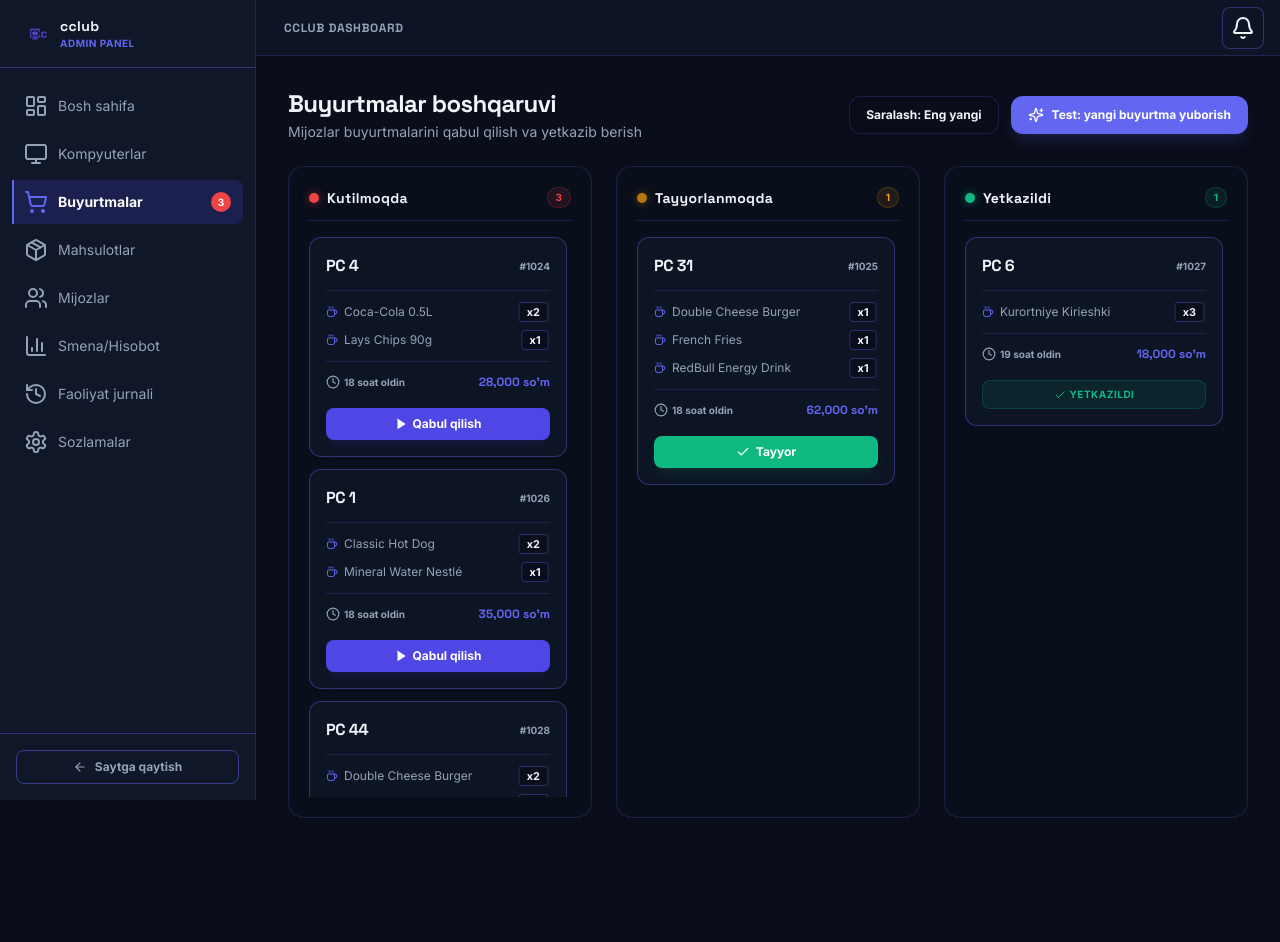
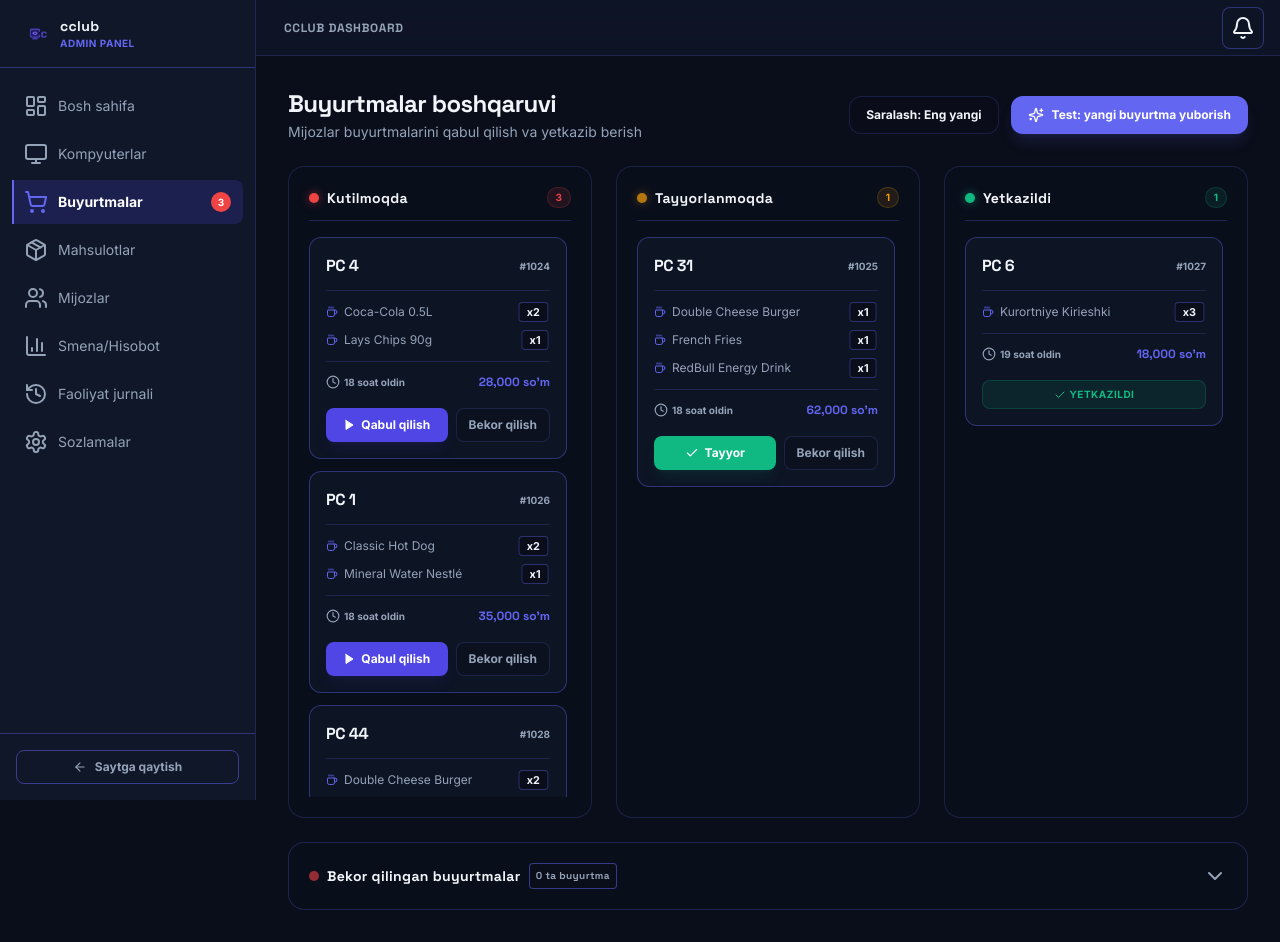
Before and after one commit to exline1/cclub, a Next.js app in the folder frontend/: page /admin/orders in a window 1280 px wide. Before the commit the page ends 850 px from the top, so only its background shows below. Built offline with nearby package versions, Linux system fonts and the light colour scheme.

Commit message:
feat: add order cancellation support and collapsed section

```diff
--- a/frontend/src/app/admin/orders/page.tsx
+++ b/frontend/src/app/admin/orders/page.tsx
@@ -1,10 +1,11 @@
 "use client";
 
 import React, { useState, useEffect } from "react";
-import { ShoppingBag, Plus, Sparkles, Coffee } from "lucide-react";
+import { ShoppingBag, Plus, Sparkles, Coffee, ChevronDown, ChevronUp } from "lucide-react";
 import { toast } from "sonner";
 import { MOCK_ORDERS, Order, Computer } from "@/lib/admin-mock-data";
 import OrderColumn from "@/components/admin/orders/OrderColumn";
+import OrderCard from "@/components/admin/orders/OrderCard";
 import { NotificationItem } from "@/components/admin/orders/NotificationDropdown";
 
 // Helper list of mock products for simulation
@@ -28,6 +29,7 @@ const VALID_PC_NUMBERS = [
 export default function OrdersAdminPage() {
   const [orders, setOrders] = useState<Order[]>([]);
   const [sortOrder, setSortOrder] = useState<"newest" | "oldest">("newest");
+  const [isCancelledOpen, setIsCancelledOpen] = useState(false);
   const [isMounted, setIsMounted] = useState(false);
 
   // 1. Initial State Load
@@ -105,6 +107,23 @@ export default function OrdersAdminPage() {
     logActivity(
       `Buyurtma yetkazildi`,
       `PC ${order?.computerNumber || ""} buyurtmasi (#${orderId}) mijozga topshirildi.`,
+      "order"
+    );
+  };
+
+  const handleCancelOrder = (orderId: string) => {
+    const order = orders.find((o) => o.id === orderId);
+    const updated = orders.map((o) => {
+      if (o.id === orderId) {
+        return { ...o, status: "cancelled" as const };
+      }
+      return o;
+    });
+    saveOrders(updated);
+    toast.error(`Buyurtma bekor qilindi (#${orderId})`);
+    logActivity(
+      `Buyurtma bekor qilindi`,
+      `PC ${order?.computerNumber || ""} buyurtmasi (#${orderId}) bekor qilindi.`,
       "order"
     );
   };
@@ -199,6 +218,7 @@ export default function OrdersAdminPage() {
   const pendingOrders = sortedOrders.filter((o) => o.status === "pending");
   const preparingOrders = sortedOrders.filter((o) => o.status === "preparing");
   const deliveredOrders = sortedOrders.filter((o) => o.status === "delivered");
+  const cancelledOrders = sortedOrders.filter((o) => o.status === "cancelled");
 
   if (!isMounted) {
     return (
@@ -254,12 +274,14 @@ export default function OrdersAdminPage() {
           status="pending"
           orders={pendingOrders}
           onAccept={handleAcceptOrder}
+          onCancel={handleCancelOrder}
         />
         <OrderColumn
           title="Tayyorlanmoqda"
           status="preparing"
           orders={preparingOrders}
           onReady={handleReadyOrder}
+          onCancel={handleCancelOrder}
         />
         <OrderColumn
           title="Yetkazildi"
@@ -267,6 +289,44 @@ export default function OrdersAdminPage() {
           orders={deliveredOrders}
         />
       </div>
+
+      {/* Collapsible Cancelled Orders Section */}
+      <div className="bg-background-secondary/10 border border-border-glass/25 rounded-2xl p-4 sm:p-5">
+        <button
+          type="button"
+          onClick={() => setIsCancelledOpen(!isCancelledOpen)}
+          className="flex items-center justify-between w-full text-left font-heading text-sm font-bold text-text-primary tracking-wide select-none cursor-pointer"
+        >
+          <div className="flex items-center gap-2">
+            <span className="h-2.5 w-2.5 rounded-full bg-status-occupied opacity-60" />
+            <span>Bekor qilingan buyurtmalar</span>
+            <span className="text-[10px] bg-background-primary border border-border-glass/50 px-1.5 py-0.5 rounded text-text-secondary font-bold">
+              {cancelledOrders.length} ta buyurtma
+            </span>
+          </div>
+          {isCancelledOpen ? (
+            <ChevronUp className="h-4.5 w-4.5 text-text-secondary" />
+          ) : (
+            <ChevronDown className="h-4.5 w-4.5 text-text-secondary" />
+          )}
+        </button>
+
+        {isCancelledOpen && (
+          <div className="mt-4 border-t border-border-glass/20 pt-4 animate-in slide-in-from-top-2 duration-200">
+            {cancelledOrders.length === 0 ? (
+              <p className="text-xs text-text-secondary/70 text-center py-6">Bekor qilingan buyurtmalar yo'q.</p>
+            ) : (
+              <div className="grid grid-cols-1 sm:grid-cols-2 md:grid-cols-3 lg:grid-cols-4 gap-4">
+                {cancelledOrders.map((order) => (
+                  <div key={order.id} className="opacity-50 hover:opacity-80 transition-opacity duration-200">
+                    <OrderCard order={order} />
+                  </div>
+                ))}
+              </div>
+            )}
+          </div>
+        )}
+      </div>
     </main>
   );
 }
--- a/frontend/src/components/admin/orders/OrderCard.tsx
+++ b/frontend/src/components/admin/orders/OrderCard.tsx
@@ -2,16 +2,17 @@
 
 import React, { useState, useEffect } from "react";
 import { Order } from "@/lib/admin-mock-data";
-import { Clock, User, Coffee, Check, Play } from "lucide-react";
+import { Clock, User, Coffee, Check, Play, X } from "lucide-react";
 import { cn } from "@/lib/utils";
 
 interface OrderCardProps {
   order: Order;
   onAccept?: (orderId: string) => void;
   onReady?: (orderId: string) => void;
+  onCancel?: (orderId: string) => void;
 }
 
-export default function OrderCard({ order, onAccept, onReady }: OrderCardProps) {
+export default function OrderCard({ order, onAccept, onReady, onCancel }: OrderCardProps) {
   const [minutesAgo, setMinutesAgo] = useState(0);
 
   // Minutes ago offset calculator
@@ -55,6 +56,7 @@ export default function OrderCard({ order, onAccept, onReady }: OrderCardProps)
   const isPending = order.status === "pending";
   const isPreparing = order.status === "preparing";
   const isDelivered = order.status === "delivered";
+  const isCancelled = order.status === "cancelled";
 
   return (
     <div
@@ -103,24 +105,54 @@ export default function OrderCard({ order, onAccept, onReady }: OrderCardProps)
       {/* Actions */}
       <div className="pt-1.5">
         {isPending && onAccept && (
+          <div className="flex gap-2">
             <button
               type="button"
               onClick={() => onAccept(order.id)}
-            className="w-full bg-accent-primary hover:bg-accent-glow text-white font-bold py-2 px-3 rounded-lg text-xs flex items-center justify-center gap-1.5 active:scale-95 transition-all duration-200 shadow-lg shadow-accent-primary/10"
+              className="flex-1 bg-accent-primary hover:bg-accent-glow text-white font-bold py-2 px-3 rounded-lg text-xs flex items-center justify-center gap-1.5 active:scale-95 transition-all duration-200 shadow-lg shadow-accent-primary/10"
             >
               <Play className="h-3 w-3 fill-current" />
               Qabul qilish
             </button>
+            {onCancel && (
+              <button
+                type="button"
+                onClick={() => {
+                  if (confirm(`Buyurtmani (#${order.id}) bekor qilmoqchimisiz?`)) {
+                    onCancel(order.id);
+                  }
+                }}
+                className="px-3 py-2 rounded-lg border border-border-glass bg-background-primary/30 text-text-secondary hover:text-status-occupied hover:border-status-occupied/50 active:scale-95 transition-all duration-200 text-xs font-bold"
+              >
+                Bekor qilish
+              </button>
+            )}
+          </div>
         )}
         {isPreparing && onReady && (
+          <div className="flex gap-2">
             <button
               type="button"
               onClick={() => onReady(order.id)}
-            className="w-full bg-status-free hover:bg-status-free/90 text-white font-bold py-2 px-3 rounded-lg text-xs flex items-center justify-center gap-1.5 active:scale-95 transition-all duration-200 shadow-lg shadow-status-free/10"
+              className="flex-1 bg-status-free hover:bg-status-free/90 text-white font-bold py-2 px-3 rounded-lg text-xs flex items-center justify-center gap-1.5 active:scale-95 transition-all duration-200 shadow-lg shadow-status-free/10"
             >
               <Check className="h-3.5 w-3.5" />
               Tayyor
             </button>
+            {onCancel && (
+              <button
+                type="button"
+                onClick={() => {
+                  if (confirm(`Buyurtmani (#${order.id}) bekor qilmoqchimisiz?`)) {
+                    onCancel(order.id);
+                  }
+                }}
+                className="px-3 py-2 rounded-lg border border-border-glass bg-background-primary/30 text-text-secondary hover:text-status-occupied hover:border-status-occupied/50 active:scale-95 transition-all duration-200 text-xs font-bold"
+              >
+                Bekor qilish
+              </button>
+            )}
+          </div>
         )}
         {isDelivered && (
           <div className="w-full py-1.5 rounded-lg bg-status-free/10 border border-status-free/20 text-status-free text-[10px] font-bold uppercase tracking-wider text-center flex items-center justify-center gap-1">
@@ -128,6 +160,12 @@ export default function OrderCard({ order, onAccept, onReady }: OrderCardProps)
             Yetkazildi
           </div>
         )}
+        {isCancelled && (
+          <div className="w-full py-1.5 rounded-lg bg-status-occupied/10 border border-status-occupied/25 text-status-occupied text-[10px] font-bold uppercase tracking-wider text-center flex items-center justify-center gap-1">
+            <X className="h-3 w-3" />
+            Bekor qilindi
+          </div>
+        )}
       </div>
     </div>
   );
--- a/frontend/src/components/admin/orders/OrderColumn.tsx
+++ b/frontend/src/components/admin/orders/OrderColumn.tsx
@@ -12,6 +12,7 @@ interface OrderColumnProps {
   orders: Order[];
   onAccept?: (orderId: string) => void;
   onReady?: (orderId: string) => void;
+  onCancel?: (orderId: string) => void;
 }
 
 export default function OrderColumn({
@@ -20,6 +21,7 @@ export default function OrderColumn({
   orders,
   onAccept,
   onReady,
+  onCancel,
 }: OrderColumnProps) {
   const isPending = status === "pending";
   const isPreparing = status === "preparing";
@@ -78,6 +80,7 @@ export default function OrderColumn({
               order={order}
               onAccept={onAccept}
               onReady={onReady}
+              onCancel={onCancel}
             />
           ))
         )}
--- a/frontend/src/lib/admin-mock-data.ts
+++ b/frontend/src/lib/admin-mock-data.ts
@@ -11,7 +11,7 @@ export interface Order {
   id: string;
   computerNumber: number;
   items: { name: string; qty: number }[];
-  status: "pending" | "preparing" | "delivered";
+  status: "pending" | "preparing" | "delivered" | "cancelled";
   createdAt: string;
   total?: number;
 }
```
Lines whose indentation alone changed are shown as unchanged.
